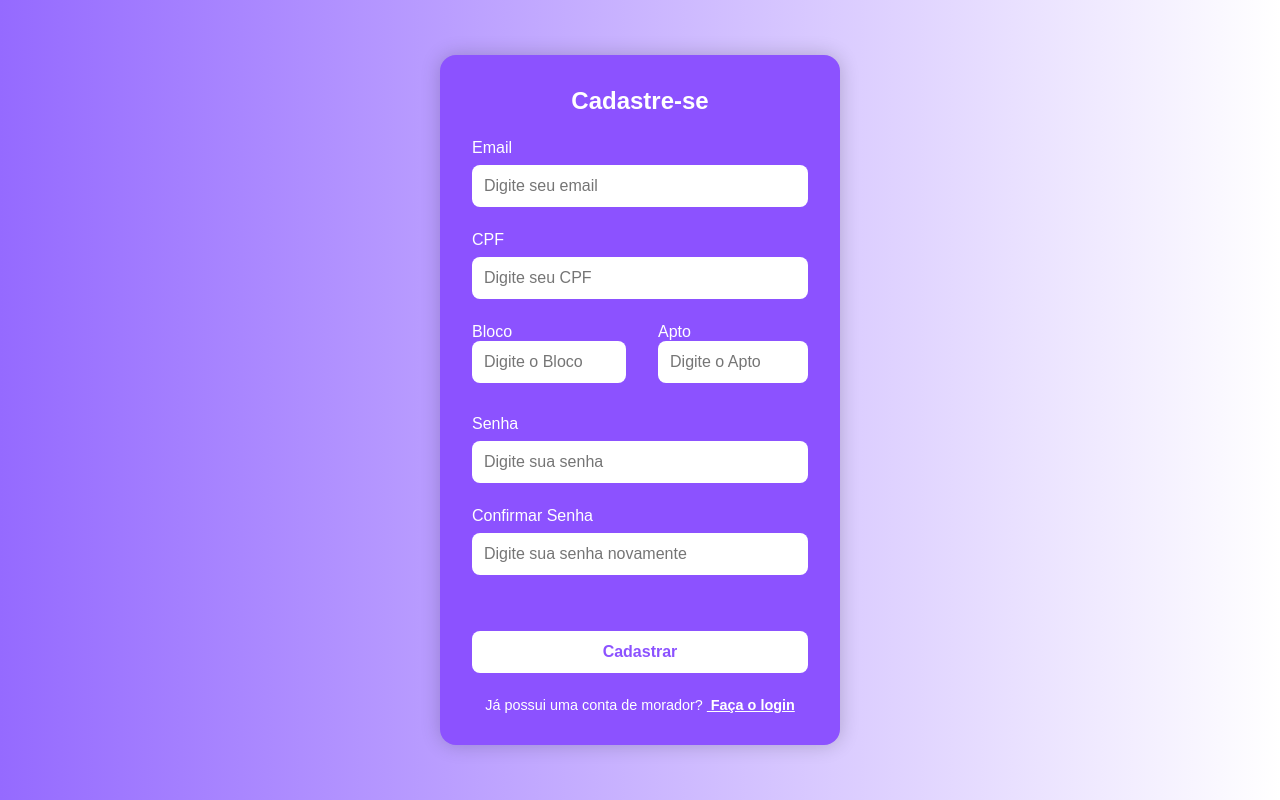
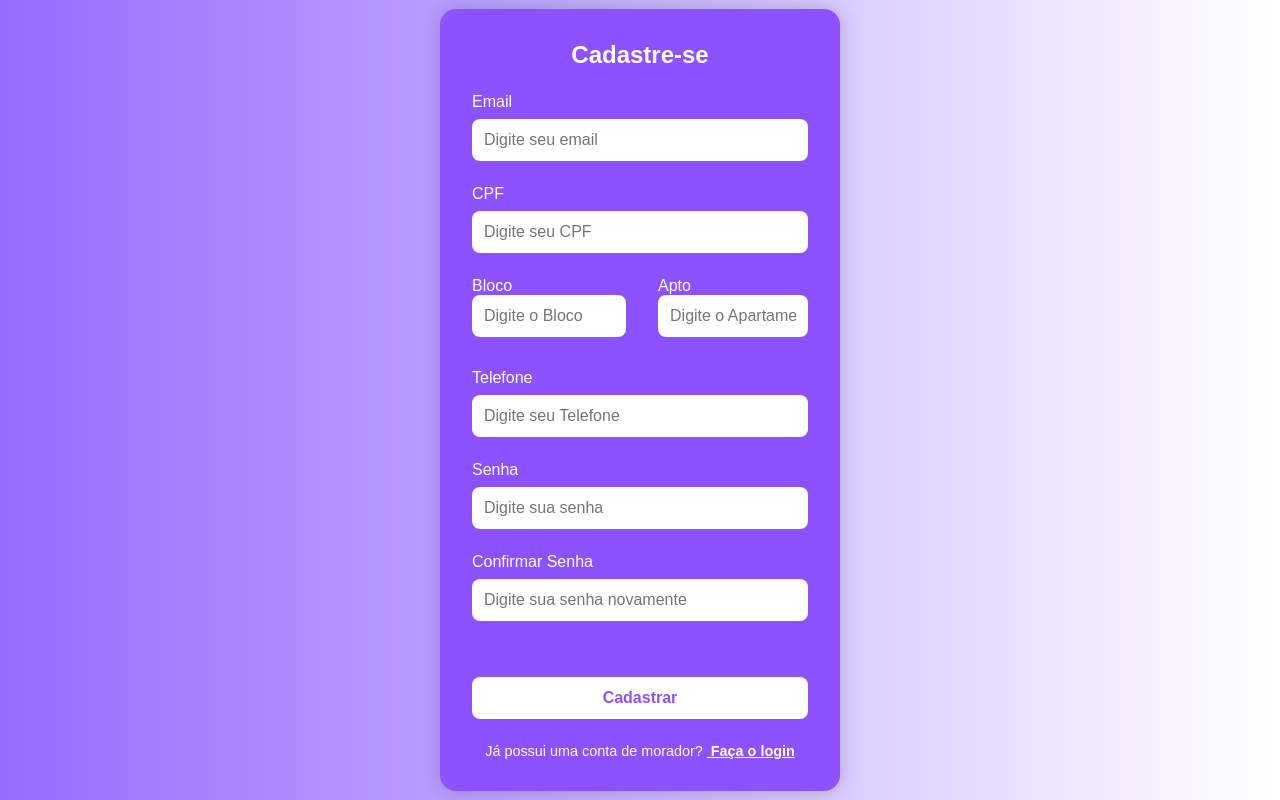
Before and after one commit to marcos-carini/condospace, a React (Vite) app in the folder frontend/: page /cadastro in a window 1280 px wide. Built offline with nearby package versions, Linux system fonts and the light colour scheme; a web font is replaced by a local one.

Commit message:
feat: add new input for telefone on singup and masks for cpf/telefone

```diff
--- a/frontend/src/pages/Cadastro.jsx
+++ b/frontend/src/pages/Cadastro.jsx
@@ -12,11 +12,25 @@ const Cadastro = () => {
     senha: '',
     confirmar_senha: '',
     bloco: '',
-    apartamento: ''
+    apartamento: '',
+    telefone: ''
   });
 
    const handleChange = (e) => {
-    setFormData({ ...formData, [e.target.id]: e.target.value });
+    const { id, value } = e.target;
+
+    if (id === "telefone") {
+      const numericValue = value.replace(/\D/g, "");
+      setFormData((prev) => ({
+        ...prev,
+        telefone: numericValue,
+      }));
+    } else {
+      setFormData((prev) => ({
+        ...prev,
+        [id]: value,
+      }));
+  }
   };
 
   const handleSubmit = async (e) => {
@@ -32,12 +46,17 @@ const Cadastro = () => {
       return;
     }
 
+    if(true){
+      console.log("Formulário enviado com os seguintes dados:", formData);
+    }
+
     try {
       await axios.post("http://localhost:3001/usuarios", {
         nome: "Usuário",
         email: formData.email,
-        cpf: formData.cpf,
+        cpf: formData.cpf.replace(/\D/g, ''),
         senha: formData.senha,
+        telefone: formData.telefone,
         bloco: formData.bloco,
         apartamento: formData.apartamento
       });
@@ -46,6 +65,42 @@ const Cadastro = () => {
     } catch (error) {
       alert("Erro ao cadastrar: " + error.response.data.message);
     }
+  };
+
+  const formatTelefone = (value) => {
+    if (!value) return "";
+    const numeric = value.replace(/\D/g, "");
+
+    if (numeric.length <= 2) return `(${numeric}`;
+    if (numeric.length <= 6)
+      return `(${numeric.slice(0, 2)}) ${numeric.slice(2)}`;
+    if (numeric.length <= 10)
+      return `(${numeric.slice(0, 2)}) ${numeric.slice(2, 6)}-${numeric.slice(
+        6
+      )}`;
+    return `(${numeric.slice(0, 2)}) ${numeric.slice(2, 7)}-${numeric.slice(
+      7,
+      11
+    )}`;
+  };
+
+  const handleCpfChange = (e) => {
+    let value = e.target.value;
+
+    value = value.replace(/\D/g, '');
+
+    if (value.length > 3 && value.length <= 6) {
+      value = value.replace(/(\d{3})(\d+)/, '$1.$2');
+    } else if (value.length > 6 && value.length <= 9) {
+      value = value.replace(/(\d{3})(\d{3})(\d+)/, '$1.$2.$3');
+    } else if (value.length > 9) {
+      value = value.replace(/(\d{3})(\d{3})(\d{3})(\d{1,2})/, '$1.$2.$3-$4');
+    }
+
+    setFormData(prev => ({
+      ...prev,
+      cpf: value
+    }));
   };
 
   return (
@@ -58,7 +113,14 @@ const Cadastro = () => {
           <input type="text" id="email" placeholder="Digite seu email" value={formData.email} onChange={handleChange} />
 
           <label htmlFor="cpf">CPF</label>
-          <input type="text" id="cpf" placeholder="Digite seu CPF" value={formData.cpf} onChange={handleChange}/>
+          <input
+            type="text"
+            id="cpf"
+            placeholder="Digite seu CPF"
+            value={formData.cpf}
+            onChange={handleCpfChange}
+            maxLength={14}
+          />
 
           <div style={{display: 'flex', gap: "2rem"}}>
             <label htmlFor="bloco">
@@ -69,10 +131,19 @@ const Cadastro = () => {
 
             <label htmlFor="apartamento">
                 Apto
-               <input type="text" id="apartamento" placeholder="Digite o Apto" value={formData.apartamento} onChange={handleChange} />
+               <input type="text" id="apartamento" placeholder="Digite o Apartamento"  value={formData.apartamento} onChange={handleChange}/>
             </label>
+          </div>
 
-          </div>
+          <label htmlFor="telefone">Telefone</label>
+         <input
+            type="text"
+            id="telefone"
+            placeholder="Digite seu Telefone"
+            value={formatTelefone(formData.telefone)}
+            onChange={handleChange}
+            maxLength={15}
+          />
 
           <label htmlFor="senha">Senha</label>
           <input type="password" id="senha" placeholder="Digite sua senha" value={formData.senha} onChange={handleChange}/>
```
Also changed, not shown: 2 other files (tests, documents, lock files or other folders).
